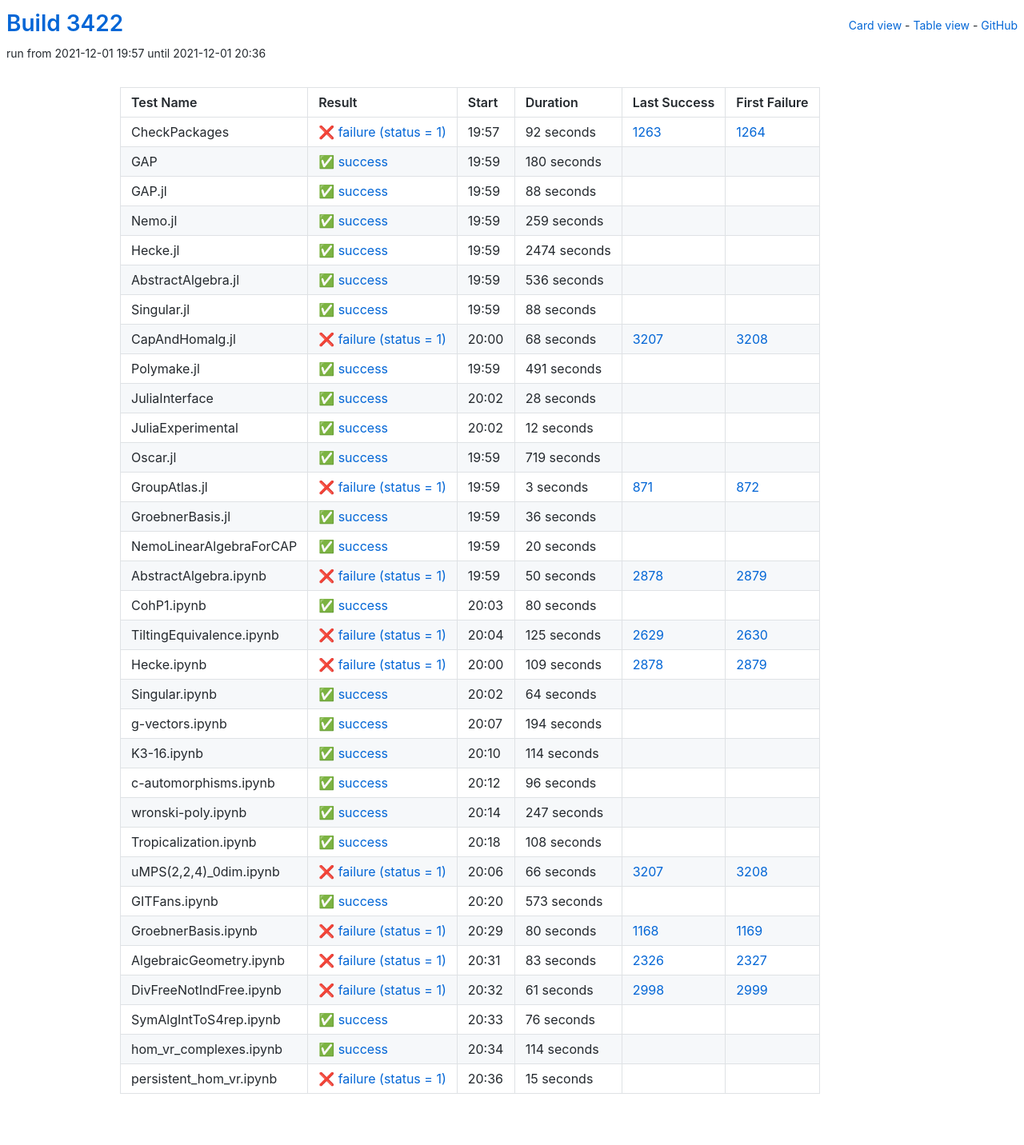
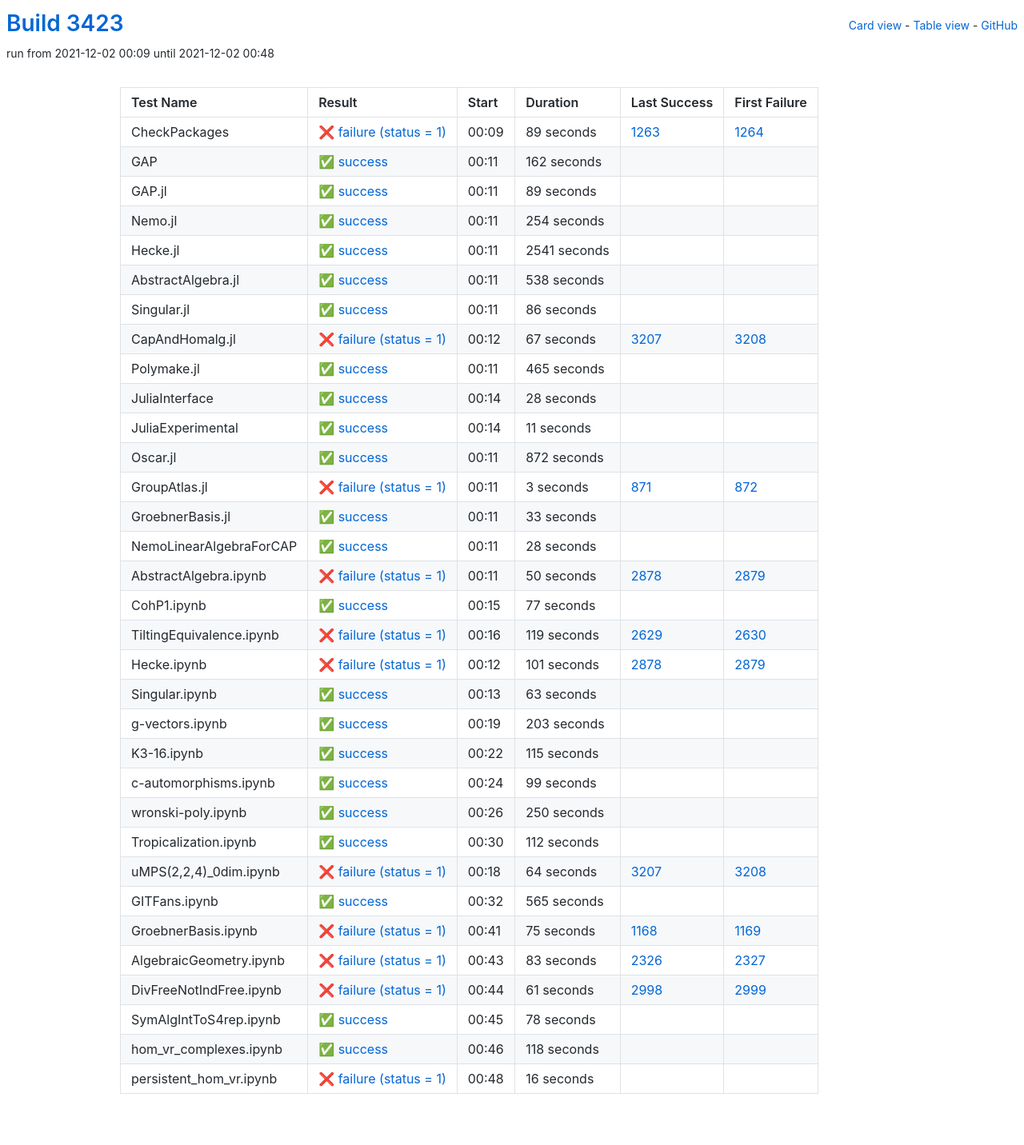
Before and after one commit to oscar-system/oscar-ci-status-stable, a Jekyll site: the page built from table.html, in a window 1280 px wide. Shown: the whole page at 80% size. Built offline with Jekyll 4.4.1, drawn with Linux system fonts in a browser that asks for light colours.

Commit message:
Build #3423

```diff
--- a/_data/ci.yml
+++ b/_data/ci.yml
@@ -1,6 +1,6 @@
 ---
-build: 3422
-build_url: https://oscarci.mathematik.uni-kl.de/job/oscar-stable/3422/
+build: 3423
+build_url: https://oscarci.mathematik.uni-kl.de/job/oscar-stable/3423/
 job: oscar-stable
 organization: oscar-system
 repo: oscar-ci-status-stable
@@ -8,116 +8,116 @@ repourl: https://github.com/oscar-system/oscar-ci-status-stable
 tests:
 - name: CheckPackages
   id: checkpackages
-  log: https://oscarci.mathematik.uni-kl.de/job/oscar-stable/3422/artifact/logs/build-3422/CheckPackages.log
-  start: 2021-12-01 19:57
+  log: https://oscarci.mathematik.uni-kl.de/job/oscar-stable/3423/artifact/logs/build-3423/CheckPackages.log
+  start: 2021-12-02 00:09
   success: false
   exitcode: 1
   status: failure
-  duration: 92
+  duration: 89
   last_success: 1263
   last_success_url: https://oscarci.mathematik.uni-kl.de/job/oscar-stable/1263/
   first_failure: 1264
   first_failure_url: https://oscarci.mathematik.uni-kl.de/job/oscar-stable/1264/
 - name: GAP
   id: gap
-  log: https://oscarci.mathematik.uni-kl.de/job/oscar-stable/3422/artifact/logs/build-3422/GAP.log
-  start: 2021-12-01 19:59
+  log: https://oscarci.mathematik.uni-kl.de/job/oscar-stable/3423/artifact/logs/build-3423/GAP.log
+  start: 2021-12-02 00:11
   success: true
   exitcode: 0
   status: success
-  duration: 180
+  duration: 162
   last_success: false
   last_success_url:
   first_failure: false
   first_failure_url:
 - name: GAP.jl
   id: gap-jl
-  log: https://oscarci.mathematik.uni-kl.de/job/oscar-stable/3422/artifact/logs/build-3422/GAP.jl.log
-  start: 2021-12-01 19:59
+  log: https://oscarci.mathematik.uni-kl.de/job/oscar-stable/3423/artifact/logs/build-3423/GAP.jl.log
+  start: 2021-12-02 00:11
   success: true
   exitcode: 0
   status: success
-  duration: 88
+  duration: 89
   last_success: false
   last_success_url:
   first_failure: false
   first_failure_url:
 - name: Nemo.jl
   id: nemo-jl
-  log: https://oscarci.mathematik.uni-kl.de/job/oscar-stable/3422/artifact/logs/build-3422/Nemo.jl.log
-  start: 2021-12-01 19:59
+  log: https://oscarci.mathematik.uni-kl.de/job/oscar-stable/3423/artifact/logs/build-3423/Nemo.jl.log
+  start: 2021-12-02 00:11
   success: true
   exitcode: 0
   status: success
-  duration: 259
+  duration: 254
   last_success: false
   last_success_url:
   first_failure: false
   first_failure_url:
 - name: Hecke.jl
   id: hecke-jl
-  log: https://oscarci.mathematik.uni-kl.de/job/oscar-stable/3422/artifact/logs/build-3422/Hecke.jl.log
-  start: 2021-12-01 19:59
+  log: https://oscarci.mathematik.uni-kl.de/job/oscar-stable/3423/artifact/logs/build-3423/Hecke.jl.log
+  start: 2021-12-02 00:11
   success: true
   exitcode: 0
   status: success
-  duration: 2474
+  duration: 2541
   last_success: false
   last_success_url:
   first_failure: false
   first_failure_url:
 - name: AbstractAlgebra.jl
   id: abstractalgebra-jl
-  log: https://oscarci.mathematik.uni-kl.de/job/oscar-stable/3422/artifact/logs/build-3422/AbstractAlgebra.jl.log
-  start: 2021-12-01 19:59
+  log: https://oscarci.mathematik.uni-kl.de/job/oscar-stable/3423/artifact/logs/build-3423/AbstractAlgebra.jl.log
+  start: 2021-12-02 00:11
   success: true
   exitcode: 0
   status: success
-  duration: 536
+  duration: 538
   last_success: false
   last_success_url:
   first_failure: false
   first_failure_url:
 - name: Singular.jl
   id: singular-jl
-  log: https://oscarci.mathematik.uni-kl.de/job/oscar-stable/3422/artifact/logs/build-3422/Singular.jl.log
-  start: 2021-12-01 19:59
+  log: https://oscarci.mathematik.uni-kl.de/job/oscar-stable/3423/artifact/logs/build-3423/Singular.jl.log
+  start: 2021-12-02 00:11
   success: true
   exitcode: 0
   status: success
-  duration: 88
+  duration: 86
   last_success: false
   last_success_url:
   first_failure: false
   first_failure_url:
 - name: CapAndHomalg.jl
   id: capandhomalg-jl
-  log: https://oscarci.mathematik.uni-kl.de/job/oscar-stable/3422/artifact/logs/build-3422/CapAndHomalg.jl.log
-  start: 2021-12-01 20:00
+  log: https://oscarci.mathematik.uni-kl.de/job/oscar-stable/3423/artifact/logs/build-3423/CapAndHomalg.jl.log
+  start: 2021-12-02 00:12
   success: false
   exitcode: 1
   status: failure
-  duration: 68
+  duration: 67
   last_success: 3207
   last_success_url: https://oscarci.mathematik.uni-kl.de/job/oscar-stable/3207/
   first_failure: 3208
   first_failure_url: https://oscarci.mathematik.uni-kl.de/job/oscar-stable/3208/
 - name: Polymake.jl
   id: polymake-jl
-  log: https://oscarci.mathematik.uni-kl.de/job/oscar-stable/3422/artifact/logs/build-3422/Polymake.jl.log
-  start: 2021-12-01 19:59
+  log: https://oscarci.mathematik.uni-kl.de/job/oscar-stable/3423/artifact/logs/build-3423/Polymake.jl.log
+  start: 2021-12-02 00:11
   success: true
   exitcode: 0
   status: success
-  duration: 491
+  duration: 465
   last_success: false
   last_success_url:
   first_failure: false
   first_failure_url:
 - name: JuliaInterface
   id: juliainterface
-  log: https://oscarci.mathematik.uni-kl.de/job/oscar-stable/3422/artifact/logs/build-3422/JuliaInterface.log
-  start: 2021-12-01 20:02
+  log: https://oscarci.mathematik.uni-kl.de/job/oscar-stable/3423/artifact/logs/build-3423/JuliaInterface.log
+  start: 2021-12-02 00:14
   success: true
   exitcode: 0
   status: success
@@ -128,32 +128,32 @@ tests:
   first_failure_url:
 - name: JuliaExperimental
   id: juliaexperimental
-  log: https://oscarci.mathematik.uni-kl.de/job/oscar-stable/3422/artifact/logs/build-3422/JuliaExperimental.log
-  start: 2021-12-01 20:02
+  log: https://oscarci.mathematik.uni-kl.de/job/oscar-stable/3423/artifact/logs/build-3423/JuliaExperimental.log
+  start: 2021-12-02 00:14
   success: true
   exitcode: 0
   status: success
-  duration: 12
+  duration: 11
   last_success: false
   last_success_url:
   first_failure: false
   first_failure_url:
 - name: Oscar.jl
   id: oscar-jl
-  log: https://oscarci.mathematik.uni-kl.de/job/oscar-stable/3422/artifact/logs/build-3422/Oscar.jl.log
-  start: 2021-12-01 19:59
+  log: https://oscarci.mathematik.uni-kl.de/job/oscar-stable/3423/artifact/logs/build-3423/Oscar.jl.log
+  start: 2021-12-02 00:11
   success: true
   exitcode: 0
   status: success
-  duration: 719
+  duration: 872
   last_success: false
   last_success_url:
   first_failure: false
   first_failure_url:
 - name: GroupAtlas.jl
   id: groupatlas-jl
-  log: https://oscarci.mathematik.uni-kl.de/job/oscar-stable/3422/artifact/logs/build-3422/GroupAtlas.jl.log
-  start: 2021-12-01 19:59
+  log: https://oscarci.mathematik.uni-kl.de/job/oscar-stable/3423/artifact/logs/build-3423/GroupAtlas.jl.log
+  start: 2021-12-02 00:11
   success: false
   exitcode: 1
   status: failure
@@ -164,32 +164,32 @@ tests:
   first_failure_url: https://oscarci.mathematik.uni-kl.de/job/oscar-stable/872/
 - name: GroebnerBasis.jl
   id: groebnerbasis-jl
-  log: https://oscarci.mathematik.uni-kl.de/job/oscar-stable/3422/artifact/logs/build-3422/GroebnerBasis.jl.log
-  start: 2021-12-01 19:59
+  log: https://oscarci.mathematik.uni-kl.de/job/oscar-stable/3423/artifact/logs/build-3423/GroebnerBasis.jl.log
+  start: 2021-12-02 00:11
   success: true
   exitcode: 0
   status: success
-  duration: 36
+  duration: 33
   last_success: false
   last_success_url:
   first_failure: false
   first_failure_url:
 - name: NemoLinearAlgebraForCAP
   id: nemolinearalgebraforcap
-  log: https://oscarci.mathematik.uni-kl.de/job/oscar-stable/3422/artifact/logs/build-3422/NemoLinearAlgebraForCAP.log
-  start: 2021-12-01 19:59
+  log: https://oscarci.mathematik.uni-kl.de/job/oscar-stable/3423/artifact/logs/build-3423/NemoLinearAlgebraForCAP.log
+  start: 2021-12-02 00:11
   success: true
   exitcode: 0
   status: success
-  duration: 20
+  duration: 28
   last_success: false
   last_success_url:
   first_failure: false
   first_failure_url:
 - name: AbstractAlgebra.ipynb
   id: abstractalgebra-ipynb
-  log: https://oscarci.mathematik.uni-kl.de/job/oscar-stable/3422/artifact/logs/build-3422/AbstractAlgebra.ipynb.log
-  start: 2021-12-01 19:59
+  log: https://oscarci.mathematik.uni-kl.de/job/oscar-stable/3423/artifact/logs/build-3423/AbstractAlgebra.ipynb.log
+  start: 2021-12-02 00:11
   success: false
   exitcode: 1
   status: failure
@@ -200,152 +200,152 @@ tests:
   first_failure_url: https://oscarci.mathematik.uni-kl.de/job/oscar-stable/2879/
 - name: CohP1.ipynb
   id: cohp1-ipynb
-  log: https://oscarci.mathematik.uni-kl.de/job/oscar-stable/3422/artifact/logs/build-3422/CohP1.ipynb.log
-  start: 2021-12-01 20:03
+  log: https://oscarci.mathematik.uni-kl.de/job/oscar-stable/3423/artifact/logs/build-3423/CohP1.ipynb.log
+  start: 2021-12-02 00:15
   success: true
   exitcode: 0
   status: success
-  duration: 80
+  duration: 77
   last_success: false
   last_success_url:
   first_failure: false
   first_failure_url:
 - name: TiltingEquivalence.ipynb
   id: tiltingequivalence-ipynb
-  log: https://oscarci.mathematik.uni-kl.de/job/oscar-stable/3422/artifact/logs/build-3422/TiltingEquivalence.ipynb.log
-  start: 2021-12-01 20:04
+  log: https://oscarci.mathematik.uni-kl.de/job/oscar-stable/3423/artifact/logs/build-3423/TiltingEquivalence.ipynb.log
+  start: 2021-12-02 00:16
   success: false
   exitcode: 1
   status: failure
-  duration: 125
+  duration: 119
   last_success: 2629
   last_success_url: https://oscarci.mathematik.uni-kl.de/job/oscar-stable/2629/
   first_failure: 2630
   first_failure_url: https://oscarci.mathematik.uni-kl.de/job/oscar-stable/2630/
 - name: Hecke.ipynb
   id: hecke-ipynb
-  log: https://oscarci.mathematik.uni-kl.de/job/oscar-stable/3422/artifact/logs/build-3422/Hecke.ipynb.log
-  start: 2021-12-01 20:00
+  log: https://oscarci.mathematik.uni-kl.de/job/oscar-stable/3423/artifact/logs/build-3423/Hecke.ipynb.log
+  start: 2021-12-02 00:12
   success: false
   exitcode: 1
   status: failure
-  duration: 109
+  duration: 101
   last_success: 2878
   last_success_url: https://oscarci.mathematik.uni-kl.de/job/oscar-stable/2878/
   first_failure: 2879
   first_failure_url: https://oscarci.mathematik.uni-kl.de/job/oscar-stable/2879/
 - name: Singular.ipynb
   id: singular-ipynb
-  log: https://oscarci.mathematik.uni-kl.de/job/oscar-stable/3422/artifact/logs/build-3422/Singular.ipynb.log
-  start: 2021-12-01 20:02
+  log: https://oscarci.mathematik.uni-kl.de/job/oscar-stable/3423/artifact/logs/build-3423/Singular.ipynb.log
+  start: 2021-12-02 00:13
   success: true
   exitcode: 0
   status: success
-  duration: 64
+  duration: 63
   last_success: false
   last_success_url:
   first_failure: false
   first_failure_url:
 - name: g-vectors.ipynb
   id: g-vectors-ipynb
-  log: https://oscarci.mathematik.uni-kl.de/job/oscar-stable/3422/artifact/logs/build-3422/g-vectors.ipynb.log
-  start: 2021-12-01 20:07
+  log: https://oscarci.mathematik.uni-kl.de/job/oscar-stable/3423/artifact/logs/build-3423/g-vectors.ipynb.log
+  start: 2021-12-02 00:19
   success: true
   exitcode: 0
   status: success
-  duration: 194
+  duration: 203
   last_success: false
   last_success_url:
   first_failure: false
   first_failure_url:
 - name: K3-16.ipynb
   id: k3-16-ipynb
-  log: https://oscarci.mathematik.uni-kl.de/job/oscar-stable/3422/artifact/logs/build-3422/K3-16.ipynb.log
-  start: 2021-12-01 20:10
+  log: https://oscarci.mathematik.uni-kl.de/job/oscar-stable/3423/artifact/logs/build-3423/K3-16.ipynb.log
+  start: 2021-12-02 00:22
   success: true
   exitcode: 0
   status: success
-  duration: 114
+  duration: 115
   last_success: false
   last_success_url:
   first_failure: false
   first_failure_url:
 - name: c-automorphisms.ipynb
   id: c-automorphisms-ipynb
-  log: https://oscarci.mathematik.uni-kl.de/job/oscar-stable/3422/artifact/logs/build-3422/c-automorphisms.ipynb.log
-  start: 2021-12-01 20:12
+  log: https://oscarci.mathematik.uni-kl.de/job/oscar-stable/3423/artifact/logs/build-3423/c-automorphisms.ipynb.log
+  start: 2021-12-02 00:24
   success: true
   exitcode: 0
   status: success
-  duration: 96
+  duration: 99
   last_success: false
   last_success_url:
   first_failure: false
   first_failure_url:
 - name: wronski-poly.ipynb
   id: wronski-poly-ipynb
-  log: https://oscarci.mathematik.uni-kl.de/job/oscar-stable/3422/artifact/logs/build-3422/wronski-poly.ipynb.log
-  start: 2021-12-01 20:14
+  log: https://oscarci.mathematik.uni-kl.de/job/oscar-stable/3423/artifact/logs/build-3423/wronski-poly.ipynb.log
+  start: 2021-12-02 00:26
   success: true
   exitcode: 0
   status: success
-  duration: 247
+  duration: 250
   last_success: false
   last_success_url:
   first_failure: false
   first_failure_url:
 - name: Tropicalization.ipynb
   id: tropicalization-ipynb
-  log: https://oscarci.mathematik.uni-kl.de/job/oscar-stable/3422/artifact/logs/build-3422/Tropicalization.ipynb.log
-  start: 2021-12-01 20:18
+  log: https://oscarci.mathematik.uni-kl.de/job/oscar-stable/3423/artifact/logs/build-3423/Tropicalization.ipynb.log
+  start: 2021-12-02 00:30
   success: true
   exitcode: 0
   status: success
-  duration: 108
+  duration: 112
   last_success: false
   last_success_url:
   first_failure: false
   first_failure_url:
 - name: uMPS(2,2,4)_0dim.ipynb
   id: umps-2-2-4-0dim-ipynb
-  log: https://oscarci.mathematik.uni-kl.de/job/oscar-stable/3422/artifact/logs/build-3422/uMPS-2-2-4-_0dim.ipynb.log
-  start: 2021-12-01 20:06
+  log: https://oscarci.mathematik.uni-kl.de/job/oscar-stable/3423/artifact/logs/build-3423/uMPS-2-2-4-_0dim.ipynb.log
+  start: 2021-12-02 00:18
   success: false
   exitcode: 1
   status: failure
-  duration: 66
+  duration: 64
   last_success: 3207
   last_success_url: https://oscarci.mathematik.uni-kl.de/job/oscar-stable/3207/
   first_failure: 3208
   first_failure_url: https://oscarci.mathematik.uni-kl.de/job/oscar-stable/3208/
 - name: GITFans.ipynb
   id: gitfans-ipynb
-  log: https://oscarci.mathematik.uni-kl.de/job/oscar-stable/3422/artifact/logs/build-3422/GITFans.ipynb.log
-  start: 2021-12-01 20:20
+  log: https://oscarci.mathematik.uni-kl.de/job/oscar-stable/3423/artifact/logs/build-3423/GITFans.ipynb.log
+  start: 2021-12-02 00:32
   success: true
   exitcode: 0
   status: success
-  duration: 573
+  duration: 565
   last_success: false
   last_success_url:
   first_failure: false
   first_failure_url:
 - name: GroebnerBasis.ipynb
   id: groebnerbasis-ipynb
-  log: https://oscarci.mathematik.uni-kl.de/job/oscar-stable/3422/artifact/logs/build-3422/GroebnerBasis.ipynb.log
-  start: 2021-12-01 20:29
+  log: https://oscarci.mathematik.uni-kl.de/job/oscar-stable/3423/artifact/logs/build-3423/GroebnerBasis.ipynb.log
+  start: 2021-12-02 00:41
   success: false
   exitcode: 1
   status: failure
-  duration: 80
+  duration: 75
   last_success: 1168
   last_success_url: https://oscarci.mathematik.uni-kl.de/job/oscar-stable/1168/
   first_failure: 1169
   first_failure_url: https://oscarci.mathematik.uni-kl.de/job/oscar-stable/1169/
 - name: AlgebraicGeometry.ipynb
   id: algebraicgeometry-ipynb
-  log: https://oscarci.mathematik.uni-kl.de/job/oscar-stable/3422/artifact/logs/build-3422/AlgebraicGeometry.ipynb.log
-  start: 2021-12-01 20:31
+  log: https://oscarci.mathematik.uni-kl.de/job/oscar-stable/3423/artifact/logs/build-3423/AlgebraicGeometry.ipynb.log
+  start: 2021-12-02 00:43
   success: false
   exitcode: 1
   status: failure
@@ -356,8 +356,8 @@ tests:
   first_failure_url: https://oscarci.mathematik.uni-kl.de/job/oscar-stable/2327/
 - name: DivFreeNotIndFree.ipynb
   id: divfreenotindfree-ipynb
-  log: https://oscarci.mathematik.uni-kl.de/job/oscar-stable/3422/artifact/logs/build-3422/DivFreeNotIndFree.ipynb.log
-  start: 2021-12-01 20:32
+  log: https://oscarci.mathematik.uni-kl.de/job/oscar-stable/3423/artifact/logs/build-3423/DivFreeNotIndFree.ipynb.log
+  start: 2021-12-02 00:44
   success: false
   exitcode: 1
   status: failure
@@ -368,36 +368,36 @@ tests:
   first_failure_url: https://oscarci.mathematik.uni-kl.de/job/oscar-stable/2999/
 - name: SymAlgIntToS4rep.ipynb
   id: symalginttos4rep-ipynb
-  log: https://oscarci.mathematik.uni-kl.de/job/oscar-stable/3422/artifact/logs/build-3422/SymAlgIntToS4rep.ipynb.log
-  start: 2021-12-01 20:33
+  log: https://oscarci.mathematik.uni-kl.de/job/oscar-stable/3423/artifact/logs/build-3423/SymAlgIntToS4rep.ipynb.log
+  start: 2021-12-02 00:45
   success: true
   exitcode: 0
   status: success
-  duration: 76
+  duration: 78
   last_success: false
   last_success_url:
   first_failure: false
   first_failure_url:
 - name: hom_vr_complexes.ipynb
   id: hom-vr-complexes-ipynb
-  log: https://oscarci.mathematik.uni-kl.de/job/oscar-stable/3422/artifact/logs/build-3422/hom_vr_complexes.ipynb.log
-  start: 2021-12-01 20:34
+  log: https://oscarci.mathematik.uni-kl.de/job/oscar-stable/3423/artifact/logs/build-3423/hom_vr_complexes.ipynb.log
+  start: 2021-12-02 00:46
   success: true
   exitcode: 0
   status: success
-  duration: 114
+  duration: 118
   last_success: false
   last_success_url:
   first_failure: false
   first_failure_url:
 - name: persistent_hom_vr.ipynb
   id: persistent-hom-vr-ipynb
-  log: https://oscarci.mathematik.uni-kl.de/job/oscar-stable/3422/artifact/logs/build-3422/persistent_hom_vr.ipynb.log
-  start: 2021-12-01 20:36
+  log: https://oscarci.mathematik.uni-kl.de/job/oscar-stable/3423/artifact/logs/build-3423/persistent_hom_vr.ipynb.log
+  start: 2021-12-02 00:48
   success: false
   exitcode: 1
   status: failure
-  duration: 15
+  duration: 16
   last_success: false
   last_success_url:
   first_failure: false
```
Also changed, not shown: README.md.
